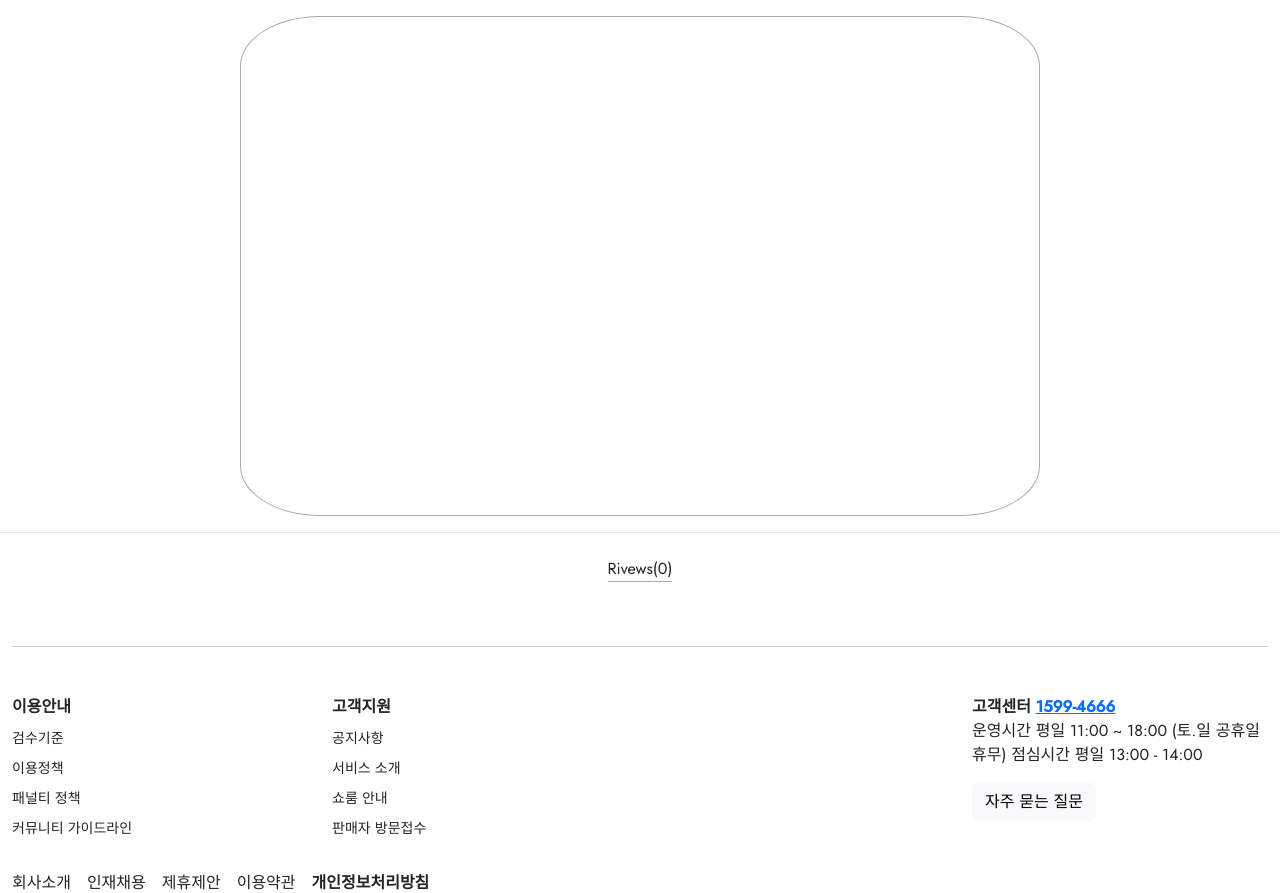
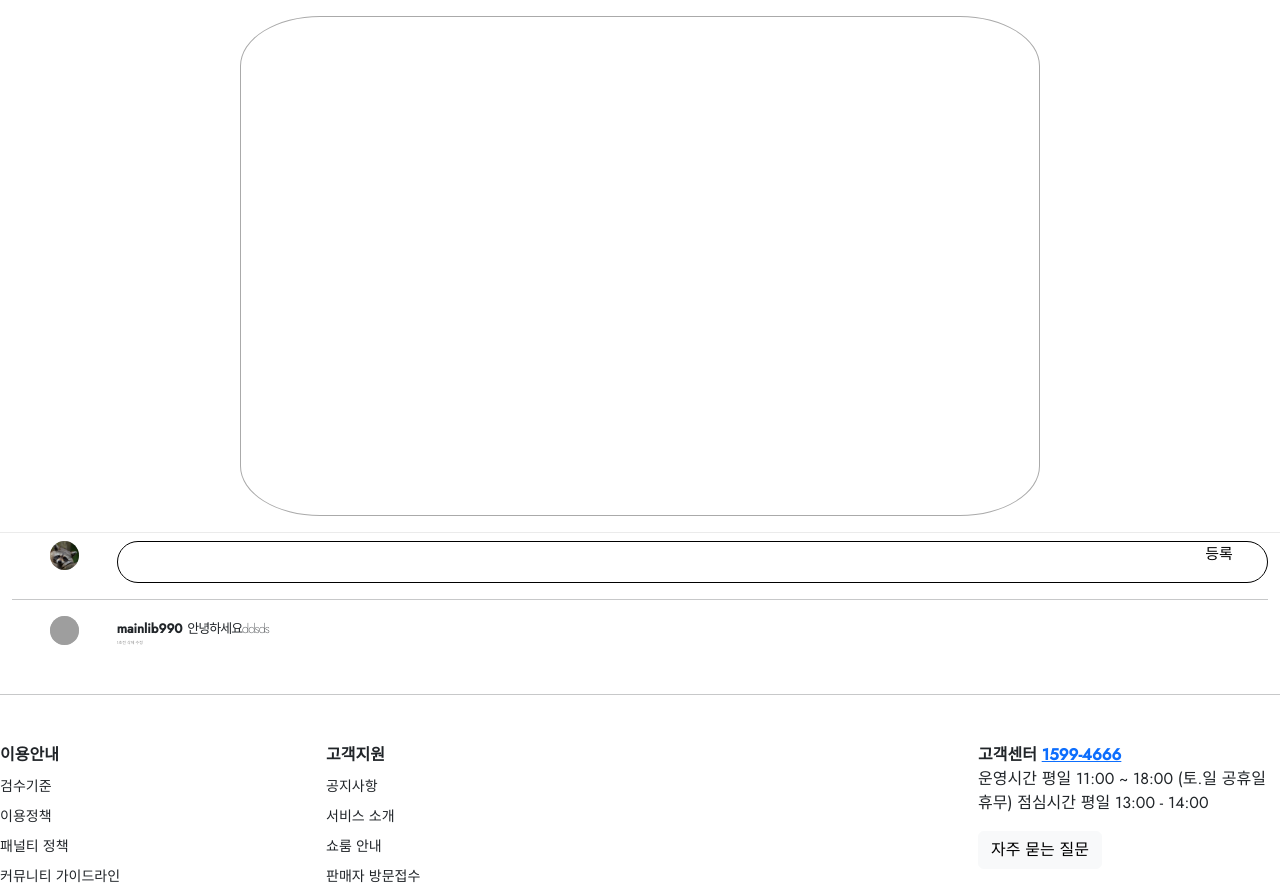
Before and after one commit to KH-IT-Warriors/semi, a Java web app: template src/main/webapp/WEB-INF/views/user/item.jsp in a window 1280 px wide. Shown: the part 655-1548 px from the top of the page. Run offline with Tomcat 11, a stand-in JSP engine, Linux system fonts and the light colour scheme; the template is opened without the code that fills it: most values are stand-ins (such as "Sample title", 1, 10 or a date in 2020); some libraries are stand-ins or nearby versions; grey boxes are pictures that could not be loaded.

Commit message:
user item.jsp 파일 수정  (#65)
* user view item.jsp 수정

* user view item.jsp div 박스 삭제 수정

---------

Co-authored-by: park cho hye <chohye@172.20.nate.com>

```diff
--- a/src/main/webapp/WEB-INF/views/user/item.jsp
+++ b/src/main/webapp/WEB-INF/views/user/item.jsp
@@ -192,10 +192,8 @@
       </div>
     </div>
     <div class="row body">
-      <div class="col-12 d-flex justify-content-center">
-        <div id="reviewbox" class="mt-4">
-          <p style="border-bottom: 1px solid #aaaaaa;">Rivews(0)</p>
-        </div>
+      <div class="col-12 mt-2">
+       <jsp:include page="/WEB-INF/views/reply/reply.jsp"></jsp:include>
       </div>
     </div>
     <hr class="mt-5 mb-5">
```
